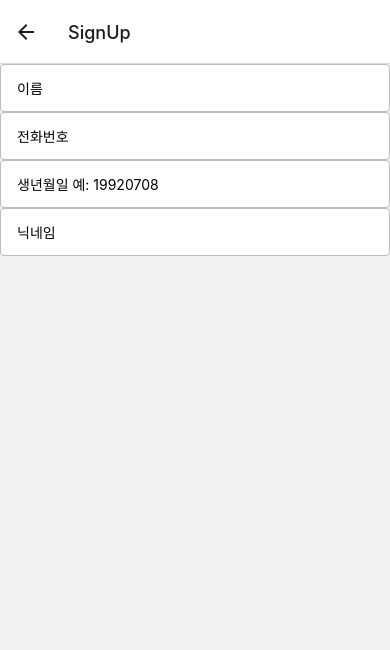
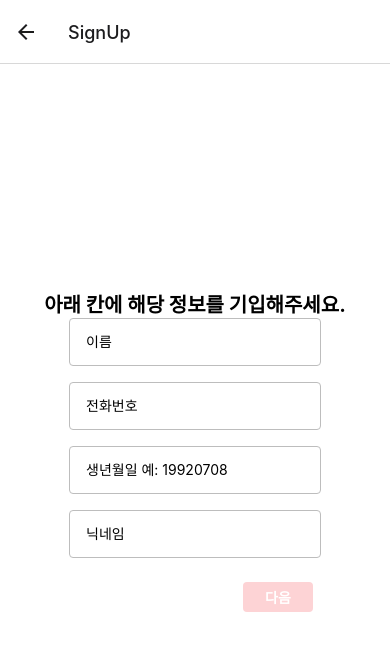
Before and after one commit to wldyd123/biography-app, a React Native app: screen /SignUp in a window 390 px wide. Shown: the top 650 px of the page. Built offline with nearby package versions, Linux system fonts and the light colour scheme.

Commit message:
fix: SignUpScreen StyleSheet

```diff
--- a/screens/SignUpScreen.js
+++ b/screens/SignUpScreen.js
@@ -1,7 +1,5 @@
 import React, {useState} from 'react';
 import {
-  Alert,
-  Keyboard,
   KeyboardAvoidingView,
   Platform,
   StyleSheet,
@@ -10,13 +8,14 @@ import {
   SafeAreaView,
 } from 'react-native';
 import BorderedInput from '../components/BorderedInput';
+import CustomButton from '../components/CustomButton';
 
 function SignUpScreen({navigation, route}) {
   const [form, setForm] = useState({
-    email: '',
-    password: '',
-    confirmPassword: '',
-    authNumber: '',
+    userName: '',
+    telNumber: '',
+    birthday: '',
+    nickname: '',
   });
 
   const createChangeTextHandler = name => value => {
@@ -24,13 +23,36 @@ function SignUpScreen({navigation, route}) {
   };
   return (
     <KeyboardAvoidingView
-      style={styles.KeyboardAvoidingView}
+      style={styles.keyboardAvoidingView}
       behavior={Platform.select({ios: 'padding'})}>
-      <SafeAreaView styles={styles.fullscreen}>
-        <BorderedInput placeholder="이름" />
-        <BorderedInput placeholder="전화번호 " />
-        <BorderedInput placeholder="생년월일 예: 19920708" />
-        <BorderedInput placeholder="닉네임" />
+      <SafeAreaView style={styles.fullscreen}>
+        <Text style={styles.instruction}>
+          아래 칸에 해당 정보를 기입해주세요.
+        </Text>
+        <View style={styles.formArea}>
+          <BorderedInput
+            hasMarginBottom
+            placeholder="이름"
+            autoCorrect={false}
+            returnKeyType="next"
+          />
+          <BorderedInput
+            hasMarginBottom
+            autoCorrect={false}
+            placeholder="전화번호 "
+          />
+          <BorderedInput
+            hasMarginBottom
+            autoCorrect={false}
+            placeholder="생년월일 예: 19920708"
+          />
+          <BorderedInput
+            hasMarginBottom
+            autoCorrect={false}
+            placeholder="닉네임"
+          />
+          <CustomButton title="다음" />
+        </View>
       </SafeAreaView>
     </KeyboardAvoidingView>
   );
@@ -39,9 +61,16 @@ function SignUpScreen({navigation, route}) {
 const styles = StyleSheet.create({
   keyboardAvoidingView: {
     flex: 1,
+    alignItems: 'center',
+    justifyContent: 'center',
+    backgroundColor: 'white',
+  },
+  instruction: {
+    fontSize: 20,
+    fontWeight: 'bold',
+    color: 'black',
   },
   fullscreen: {
-    flex: 1,
     alignItems: 'center',
     justifyContent: 'center',
     backgroundColor: 'white',
```
